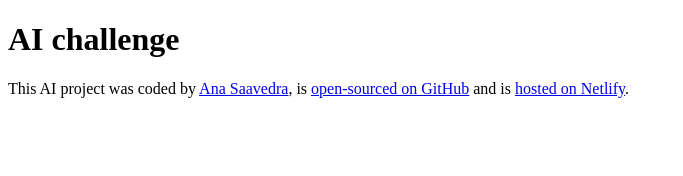
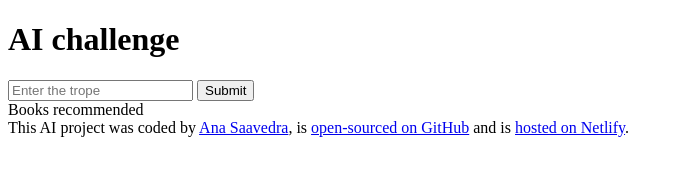
Before and after one commit to apsaavedra/ai-shecodes-project, a plain HTML site: page index.html in a window 1280 px wide. Shown: the whole page, without its empty margins (0-683 px from the left). Drawn offline with Linux system fonts and the light colour scheme.

Commit message:
Basic HTML

```diff
--- a/index.html
+++ b/index.html
@@ -8,6 +8,15 @@
   </head>
   <body>
     <h1>AI challenge</h1>
+
+    <main>
+      <form action="">
+        <input type="text" placeholder="Enter the trope" />
+        <input type="submit" />
+      </form>
+
+      <div>Books recommended</div>
+    </main>
 
     <footer>
       This AI project was coded by
```
